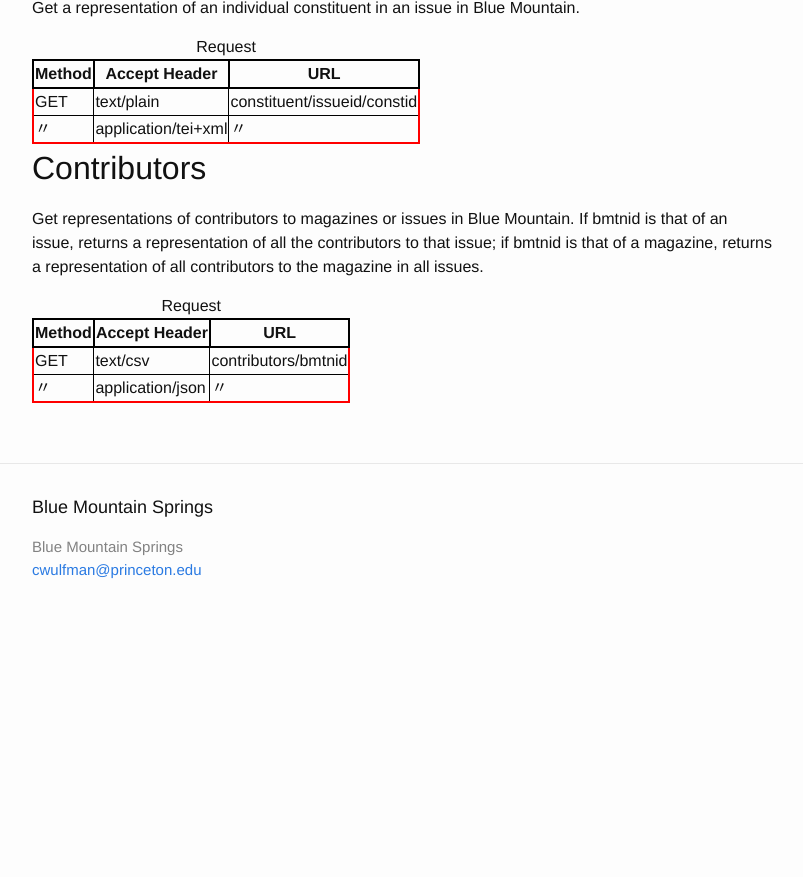
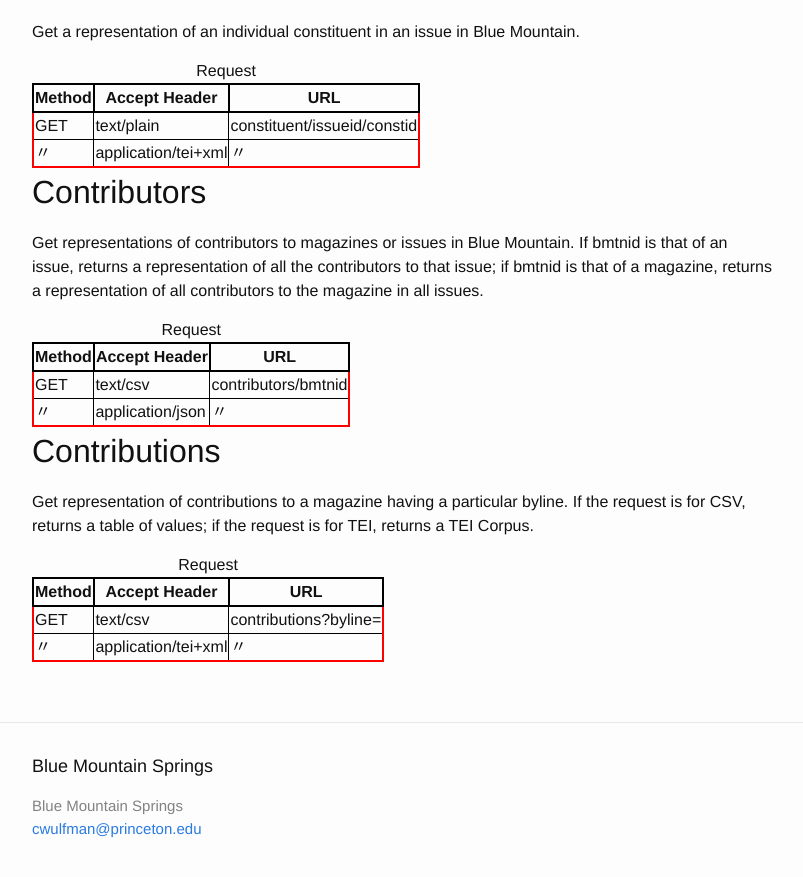
Before and after one commit to jpstroop/bluemountainsprings, a Jekyll site: the page built from api/index.html, in a window 1280 px wide and 900 px high, scrolled down 2127 px. Shown: the top 877 px of the window, without its empty margins (238-1041 px from the left). Built offline with Jekyll 4.4.1, drawn with Linux system fonts in a browser that asks for light colours; before the commit the page ends 2768 px from its top, so only the background shows below that.

Commit message:
Adds contributions spring

```diff
--- a/api/index.html
+++ b/api/index.html
@@ -15,6 +15,7 @@
     <li><a href="#constituents">Constituents</a></li>
     <li><a href="#constituent">Constituent</a></li>
     <li><a href="#contributors">Contributors</a></li>
+    <li><a href="#contributions">Contributions</a></li>
   </ol>
 </nav>
 <section id="overview">
@@ -292,7 +293,37 @@
       </tr>
     </tbody>
   </table>
+ </section>
+
+ <section id="contributors">
+  <header>
+    <h2>Contributions</h2>
+  </header>
+  <p>Get representation of contributions to a magazine having a
+  particular byline.  If the request is for CSV, returns a table of
+  values; if the request is for TEI, returns a TEI Corpus.</p>
 
 
-
+      <table>
+    <caption>Request</caption>
+    <thead>
+      <tr>
+	<th>Method</th>
+	<th>Accept Header</th>
+	<th>URL</th>
+      </tr>
+    </thead>
+    <tbody>
+      <tr>
+	<td>GET</td>
+	<td>text/csv</td>
+	<td>contributions?byline=</td>
+      </tr>
+      <tr>
+	<td>&#x3003;</td>
+	<td>application/tei+xml</td>
+	<td>&#x3003;</td>
+      </tr>
+    </tbody>
+  </table>
  </section>
```
